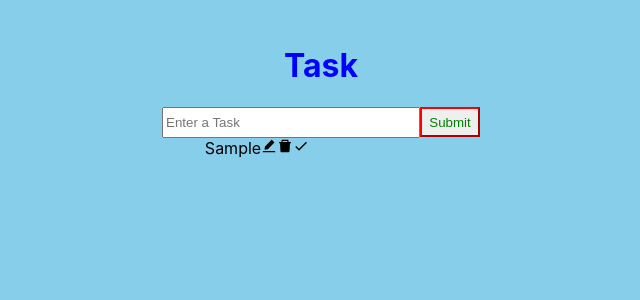
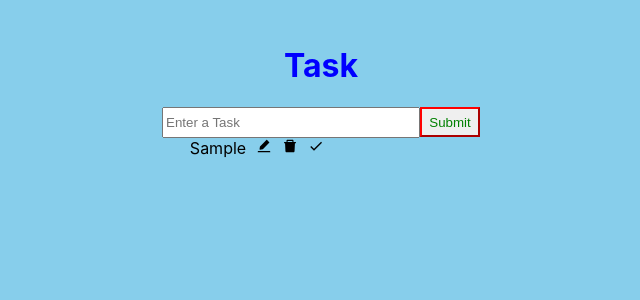
Before and after one commit to Kavippiriyan/React-With-ts, a React (Create React App) app: page / in a window 1280 px wide. Both pictures are taken after typing "Sample" into the empty fields and a click on the button "Submit". Shown: the top 300 px of the page, without its empty margins (344-984 px from the left). Built offline with nearby package versions, Linux system fonts and the light colour scheme.

Commit message:
React with ts Todolist 16/04/2024

```diff
--- a/src/components/SingleTodo.tsx
+++ b/src/components/SingleTodo.tsx
@@ -12,14 +12,21 @@ type Props =
     }
 
 
+
 const SingleTodo = ({ todo, todos, settodos }: Props) => {
+    const handledone = (id: number) => {
+        settodos(
+            todos.map((value) =>
+                value.id === id ? { ...value, isDone: !todo.isDone } : todo)
+        )
+    }
     return (
         <form className='"todos_single'>
+            {todo.isDone ? (<s className='todos_single--text'>{todo.todo}</s>) : <span className='todos_single--text'>{todo.todo}</span>}
 
-            <span className='todos_single--text'>{todo.todo}</span>
             <span className="icon"><AiFillEdit /></span>
             <span className="icon"><AiFillDelete /></span>
-            <span className="icon"><MdDone /></span>
+            <span className="icon" onClick={() => handledone(todo.id)}><MdDone /></span>
         </form>
     )
 }
--- a/src/components/todolist.css
+++ b/src/components/todolist.css
@@ -21,6 +21,7 @@
     justify-content: space-evenly;
     width: 90%;
     flex-wrap: wrap;
+
 }
 .todos_single
 {
@@ -29,6 +30,10 @@
     border-radius: 5px;
     padding: 20px;
     margin-top: 15px;
-    color: blueviolet;
 
 }
+.icon
+{
+    width: 25%;
+    margin-left: 10px;
+}
```
